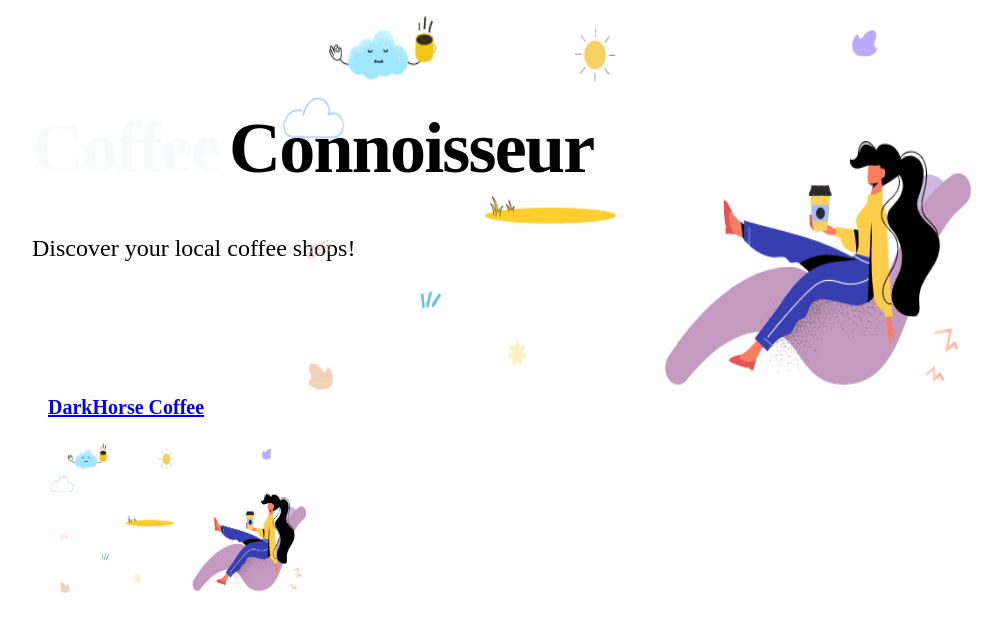
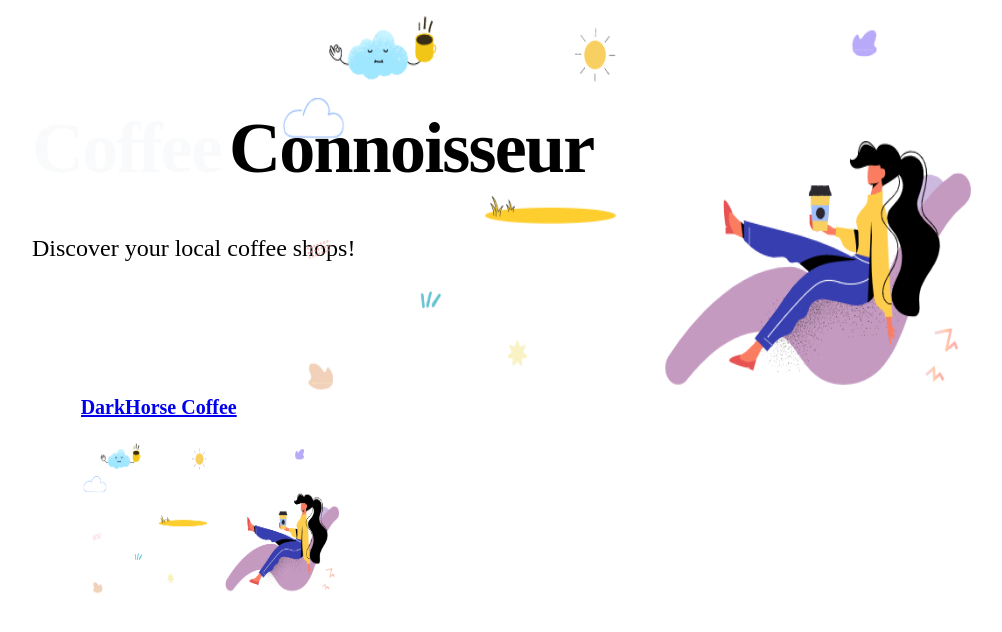
Before and after one commit to jeremysb1/coffeeapp, a Next.js app: page / in a window 1280 px wide. Shown: the top 632 px of the page, without its empty margins (48-1050 px from the left). Built offline with nearby package versions, Linux system fonts and the light colour scheme.

Commit message:
adding classNames for card styles

```diff
--- a/pages/index.js
+++ b/pages/index.js
@@ -22,11 +22,14 @@ export default function Home() {
         <div className={styles.heroImage}>
           <Image src="/static/hero-image.png" width={700} height={400} alt="hero image" />
         </div>
-        <Card
-          name="DarkHorse Coffee"
-          imgUrl="/static/hero-image.png"
-          href="/coffee-store/darkhorse-coffee"
-        />
+        <div className={styles.cardLayout}>
+          <Card
+            name="DarkHorse Coffee"
+            imgUrl="/static/hero-image.png"
+            href="/coffee-store/darkhorse-coffee"
+            className={styles.card}
+          />
+        </div>
       </main>
     </div>
   );
```
